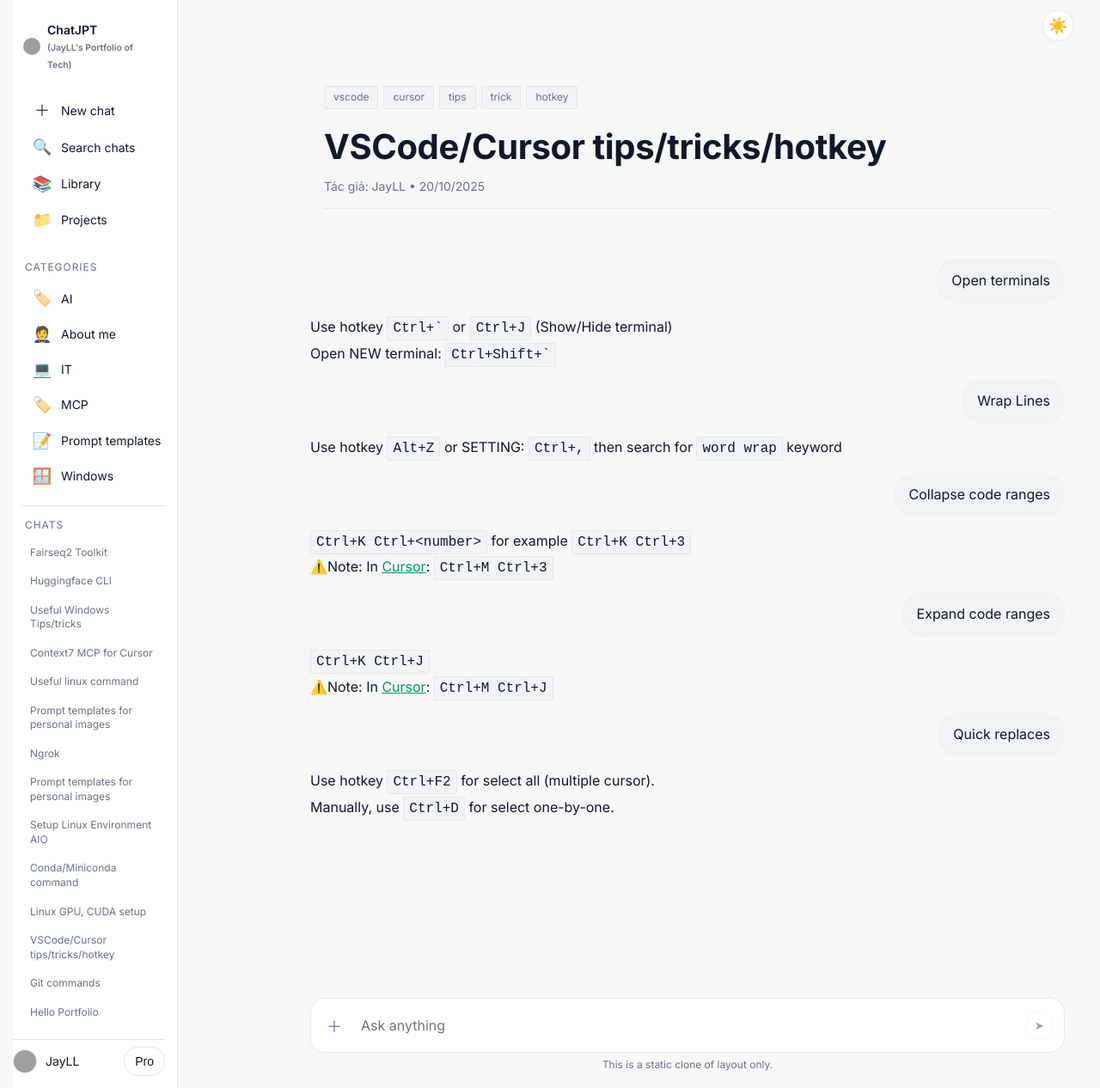
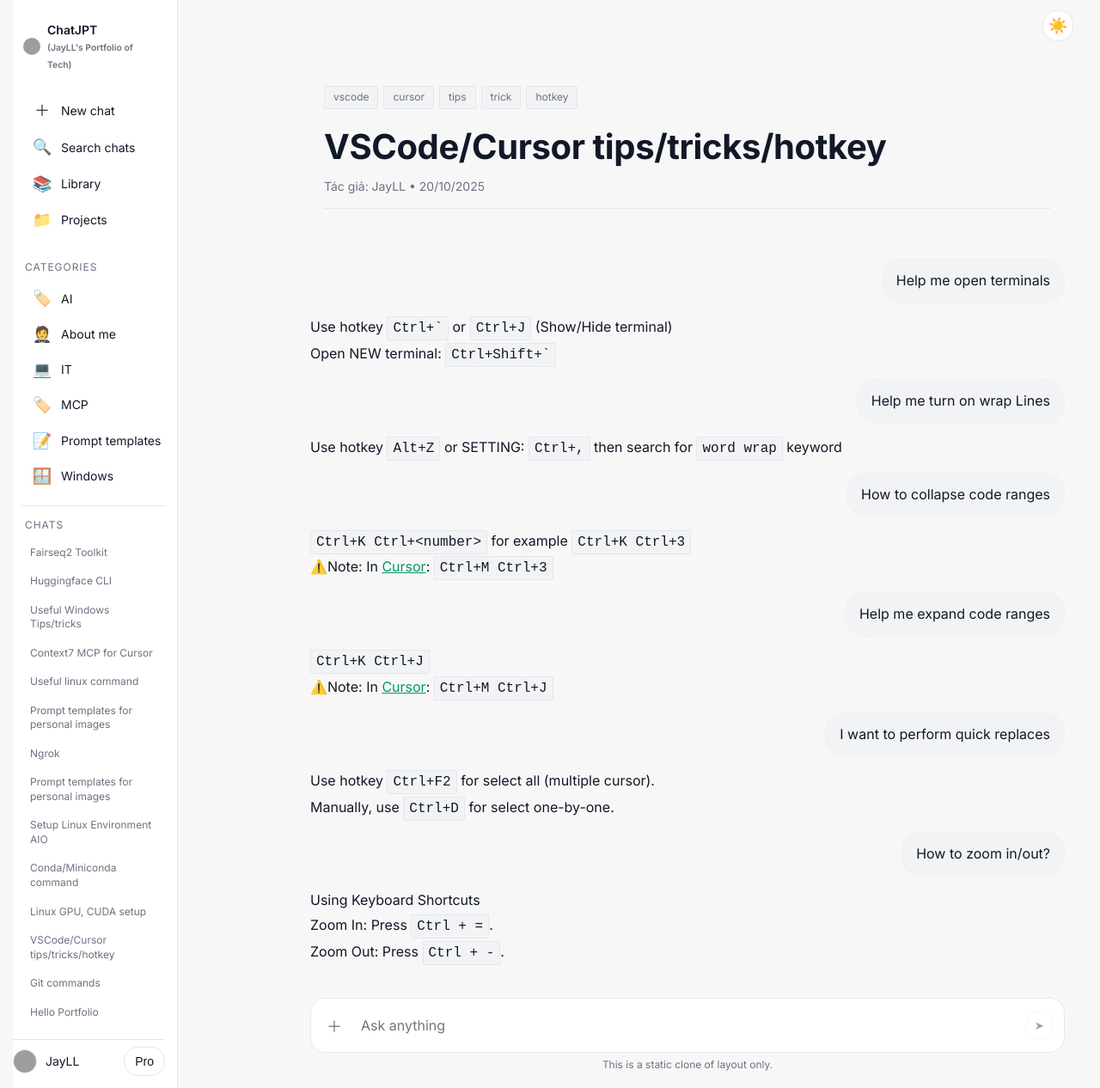
Before and after one commit to jayll1303/jayll1303.github.io, a Jekyll site: the page built from _posts/2025-10-21-vscode.md, in a window 1280 px wide. Shown: the whole page at 86% size. Built offline with Jekyll 4.4.1, drawn with Linux system fonts in a browser that asks for light colours; grey boxes are pictures that could not be loaded.

Commit message:
chore(content): sync from private

````diff
--- a/_posts/2025-10-21-vscode.md
+++ b/_posts/2025-10-21-vscode.md
@@ -7,30 +7,38 @@ tags: [vscode, cursor, tips, trick, hotkey]
 author: "JayLL"
 ---
 
-## Open terminals
+## Help me open terminals
 
 Use hotkey ```Ctrl+` ``` or ```Ctrl+J``` (Show/Hide terminal)
 
 Open NEW terminal: ```Ctrl+Shift+` ```
 
-## Wrap Lines
+## Help me turn on wrap Lines
 
 Use hotkey ```Alt+Z``` or SETTING: ```Ctrl+,``` then search for ```word wrap``` keyword
 
-## Collapse code ranges
+## How to collapse code ranges
 
 ```Ctrl+K Ctrl+<number>``` for example ```Ctrl+K Ctrl+3```
 
 ⚠️Note: In [Cursor](https://www.cursor.com/): ```Ctrl+M Ctrl+3```
 
-## Expand code ranges
+## Help me expand code ranges
 
 ```Ctrl+K Ctrl+J```
 
 ⚠️Note: In [Cursor](https://www.cursor.com/): ```Ctrl+M Ctrl+J```
 
-## Quick replaces
+## I want to perform quick replaces
 
 Use hotkey ```Ctrl+F2``` for select all (multiple cursor).
 
 Manually, use ```Ctrl+D``` for select one-by-one.
+
+## How to zoom in/out?
+
+Using Keyboard Shortcuts
+
+Zoom In: Press ```Ctrl + =```.
+
+Zoom Out: Press ```Ctrl + -```.
````
